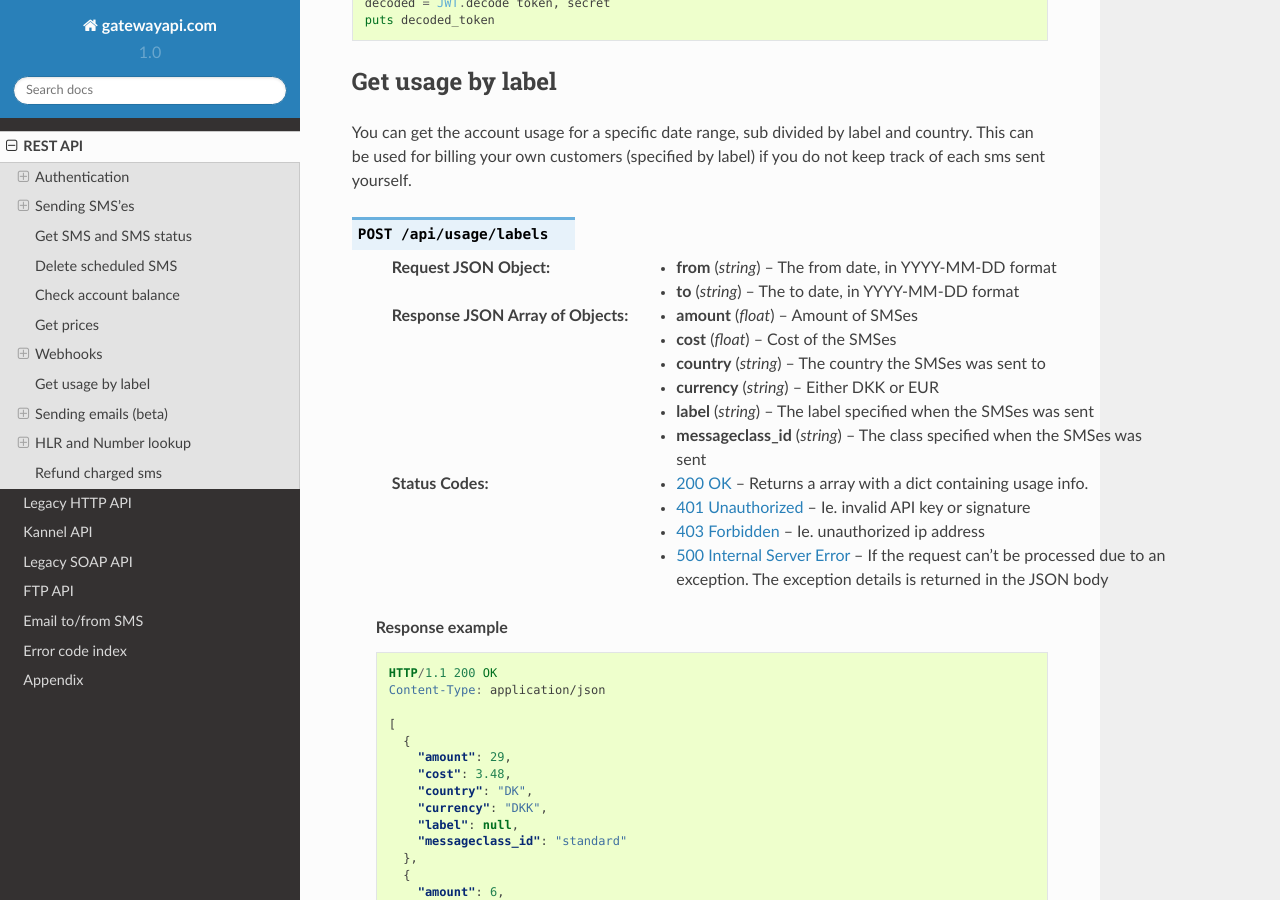
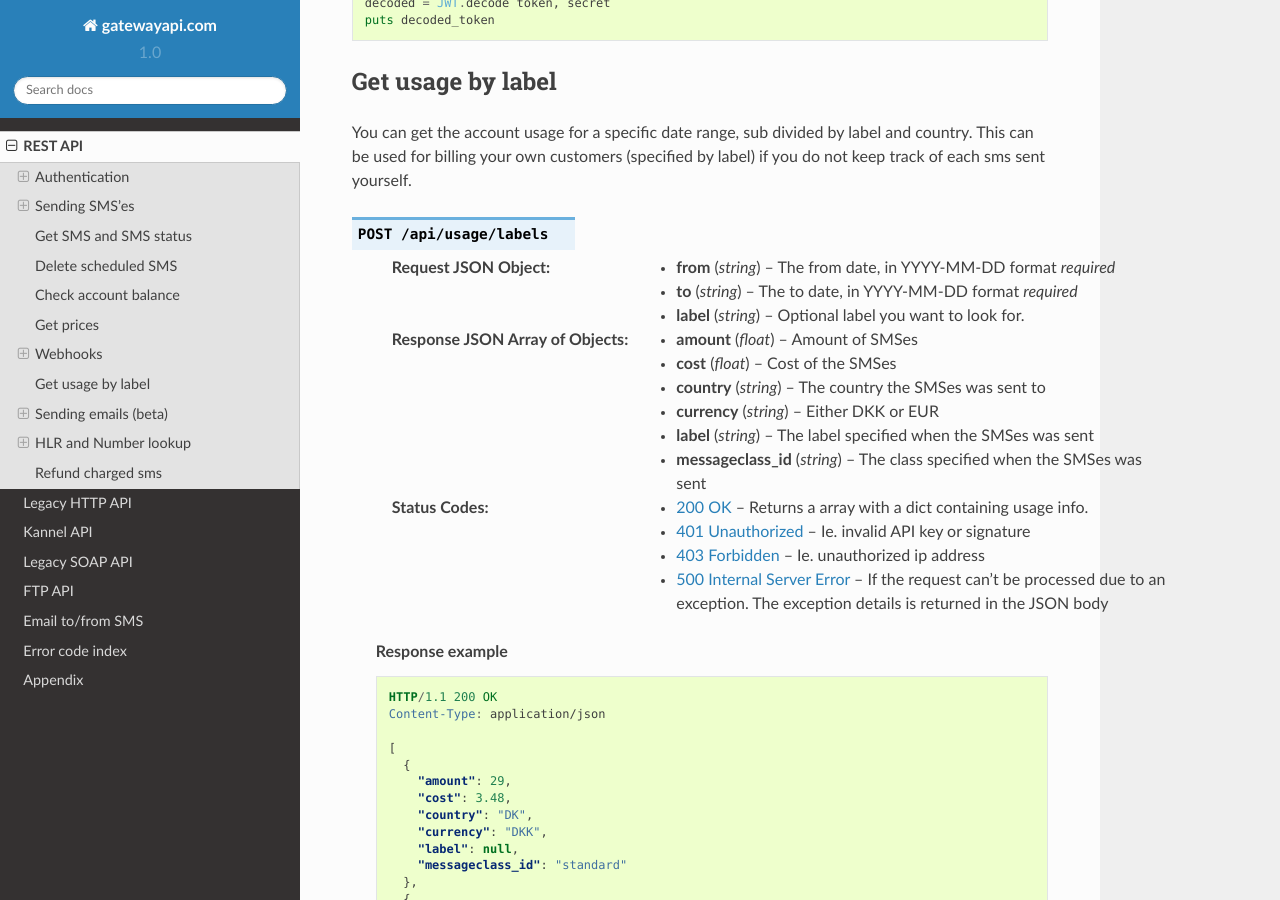
Before and after one commit to onlinecity/gatewayapi-docs, a Sphinx documentation site: the page built from docs/rest.rst, in a window 1280 px wide and 900 px high, scrolled down 25582 px. Built offline with Sphinx 7.4.7 and the Read the Docs theme 2.0.0, drawn with Linux system fonts in a browser that asks for light colours.

Commit message:
Add label filter option.

```diff
--- a/docs/rest.rst
+++ b/docs/rest.rst
@@ -1333,8 +1333,9 @@
 .. http:post:: /api/usage/labels
    :synopsis: Get usage for a date range
 
-   :<json string from: The from date, in YYYY-MM-DD format
-   :<json string to: The to date, in YYYY-MM-DD format
+   :<json string from: The from date, in YYYY-MM-DD format *required*
+   :<json string to: The to date, in YYYY-MM-DD format *required*
+   :<json string label: Optional label you want to look for.
    :>jsonarr float amount: Amount of SMSes
    :>jsonarr float cost: Cost of the SMSes
    :>jsonarr string country: The country the SMSes was sent to
```
